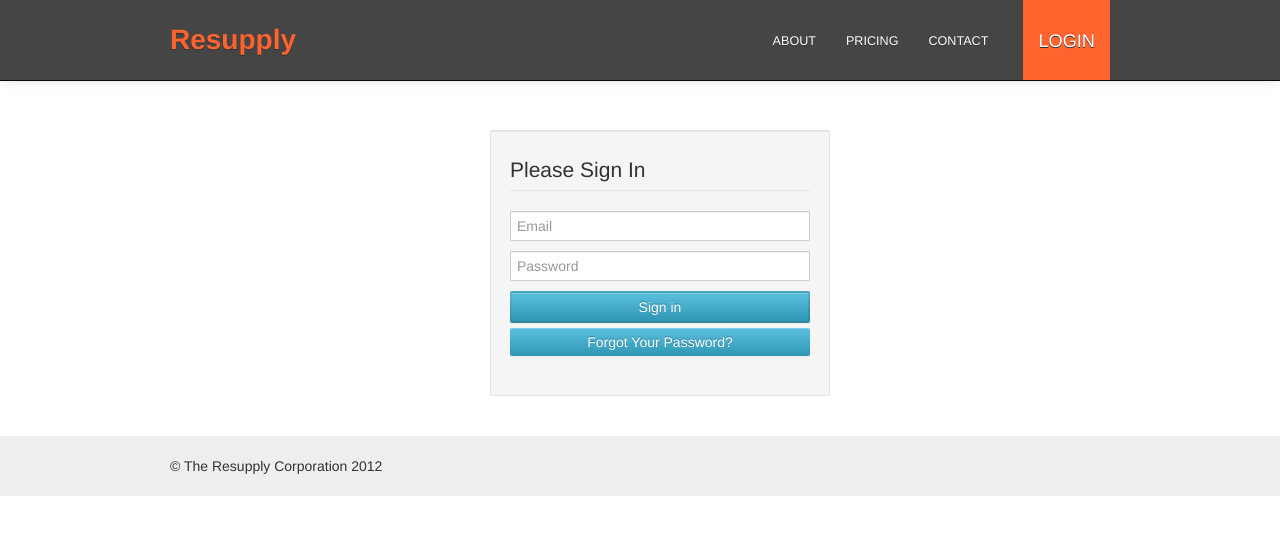
After one commit to imrank1/resupply, a Flask app: page /signin in a window 1280 px wide. The commit adds this page. Shown: the top 535 px of the page. Run offline with Flask 2, Linux system fonts and the light colour scheme; some libraries are stand-ins or nearby versions.

Commit message:
bring back signin include

```diff
--- a/resupply/templates/user/login.html
+++ b/resupply/templates/user/login.html
@@ -2,6 +2,6 @@
 
 {% block content %}
 
-{% include 'signin_include.html'%}
+{% include 'user//signin_include.html'%}
 
 {% endblock %}
--- /dev/null
+++ b/resupply/templates/user/signin_include.html
@@ -0,0 +1,33 @@
+<!--start: Wrapper-->
+<div id="wrapper">
+
+	<!--start: Container -->
+	<div class="container">
+		<div class="row" style="margin-top:50px;">
+			<div class="span4 offset4 well">
+				<legend>Please Sign In</legend>
+				<form method="POST" action="process-login" accept-charset="UTF-8">
+					<input type="text" id="email" class="span4" name="email" placeholder="Email">
+					<input type="password" id="password" class="span4" name="password" placeholder="Password">
+					<button type="submit" name="submit" class="btn btn-info btn-block">Sign in</button>
+					<a href="/forgotPassword" class="btn btn-info btn-block">Forgot Your Password?</a>
+				</form>
+			</div>
+		</div>
+		<!-- end: Row -->
+
+		{% with messages = get_flashed_messages() %}
+		{% if messages %}
+		<div class="row" style="text-align:center">
+			<ul class="alert alert-error">
+				{% for message in messages %}
+				<li>{{ message }}</li>
+				{% endfor %}
+			</ul>
+		</div>
+		{% endif %}
+		{% endwith %}
+	</div>
+	<!--end: Container-->
+</div>
+<!-- end: Wrapper  -->
```
